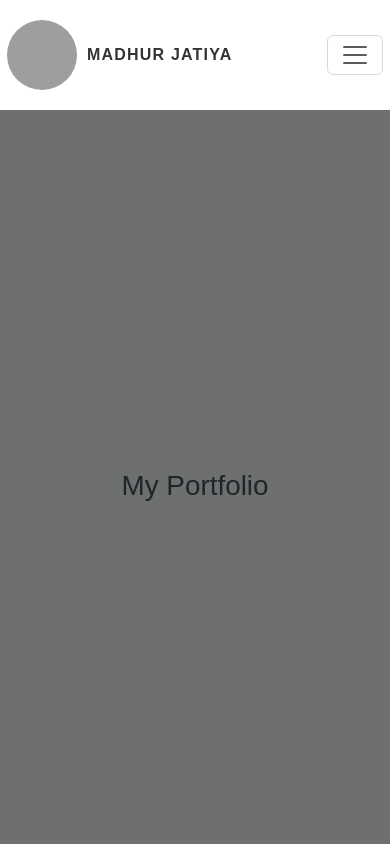
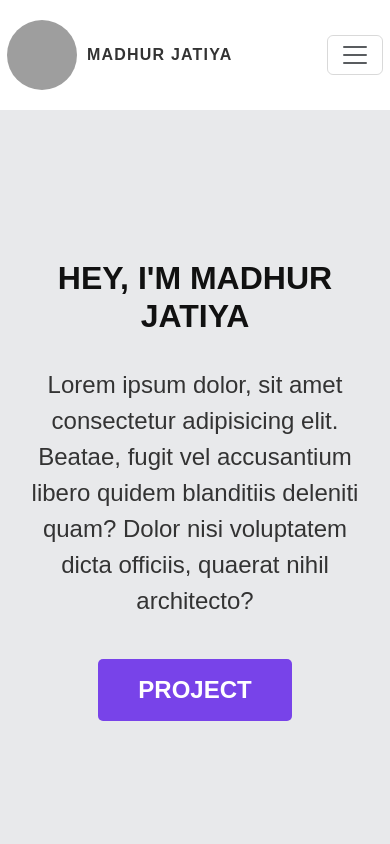
Before and after one commit to Madhur-Jatiya/My-Portfolio, a React (Vite) app: page / in a window 390 px wide. Shown: the top 844 px of the page. Built offline with nearby package versions, Linux system fonts and the light colour scheme; grey boxes are pictures that could not be loaded.

Commit message:
Implement Home page

```diff
--- a/src/App.jsx
+++ b/src/App.jsx
@@ -3,6 +3,9 @@ import Header from "./header/Header";
 import React from "react";
 import Home from "./home/Home";
 import Footer from "./footer/Footer";
+import About from "./about/About";
+import Project from "./project/Project";
+import Contact from "./contact/Contact";
 
 function App() {
   return (
@@ -11,6 +14,9 @@ function App() {
         <Header />
         <Routes>
           <Route path="/" element={<Home />} />
+          <Route path="/about" element={<About/>} />
+          <Route path="/project" element={<Project/>} />
+          <Route path="/contact" element={<Contact/>} />
         </Routes>
         <Footer />
       </Router>
--- a/src/colorsVariables.css
+++ b/src/colorsVariables.css
@@ -7,4 +7,5 @@
     --input_skill_background: #99999933;
     --header_background: White;
     --footer_background: black;
+    --skill_text: #666666;
   }
--- a/src/home/Home.css
+++ b/src/home/Home.css
@@ -1,7 +1,141 @@
 .home_container {
-    height: 90vh;
-    display: flex;
-    justify-content: center;
-    align-items: center;
-    background-color: rgb(110, 112, 112);
+  height: 90vh;
+  display: flex;
+  justify-content: center;
+  align-items: center;
+  background-color: rgb(232, 233, 235);
+  padding: 1rem;
 }
+
+.home_box h1 {
+  color: var(--title_text);
+  font-size: 4rem;
+  font-weight: bolder;
+  text-transform: uppercase;
+  text-align: center;
+  margin-bottom: 1rem;
+}
+
+.home_box p {
+  color: var(--title_description_text);
+  font-size: 1.5rem;
+  text-align: center;
+  justify-content: center;
+  align-items: center;
+  padding: 1rem 10rem;
+}
+
+.home_button {
+  display: flex;
+  justify-content: center;
+  margin-top: 1.5rem;
+}
+
+.home_button button {
+  padding: 0.75rem 3.5rem;
+  font-size: 1.3rem;
+  font-weight: bold;
+  color: #fff;
+  background-color: var(--button_color);
+  border: none;
+  border-radius: 5px;
+  cursor: pointer;
+  text-transform: uppercase;
+  transition: background-color 0.3s ease;
+}
+
+.home_button button:hover {
+  background-color: #5041a8;
+}
+
+@media (max-width: 912px) {
+  .home_box h1 {
+    font-size: 3.4rem;
+  }
+
+  .home_box p {
+    font-size: 2rem;
+    padding: 0;
+  }
+
+  .home_button button {
+    padding: 0.8rem 3rem;
+    font-size: 2rem;
+  }
+}
+
+@media (max-width: 820px) {
+  .home_box h1 {
+    font-size: 3.4rem;
+  }
+
+  .home_box p {
+    font-size: 2rem;
+    padding: 0;
+  }
+
+  .home_button button {
+    padding: 0.8rem 3rem;
+    font-size: 2rem;
+  }
+}
+
+@media (max-width: 768px) {
+  .home_container {
+    padding: 0;
+  }
+
+  .home_box h1 {
+    font-size: 3rem;
+  }
+
+  .home_box p {
+    font-size: 1.8rem;
+    padding: 1rem 3rem;
+  }
+
+  .home_button button {
+    padding: 0.8rem 3rem;
+    font-size: 2rem;
+  }
+}
+
+@media (max-width: 480px) {
+  .home_container {
+    padding: 0;
+  }
+
+  .home_box h1 {
+    font-size: 2rem;
+  }
+
+  .home_box p {
+    font-size: 1.5rem;
+    padding: 1rem 1rem;
+  }
+
+  .home_button button {
+    padding: 0.8rem 2.5rem;
+    font-size: 1.5rem;
+  }
+}
+
+@media (max-width: 375px) {
+  .home_container {
+    padding: 0;
+  }
+
+  .home_box h1 {
+    font-size: 1rem;
+  }
+
+  .home_box p {
+    font-size: 1.3rem;
+    padding: 1rem 1rem;
+  }
+
+  .home_button button {
+    padding: 0.5rem 2rem;
+    font-size: 1.2rem;
+  }
+}
--- a/src/home/Home.jsx
+++ b/src/home/Home.jsx
@@ -1,15 +1,25 @@
-import React from 'react'
-import './Home.css'
+import React from "react";
+import "./Home.css";
+import { Container } from "react-bootstrap";
 
 const Home = () => {
   return (
-    <>
-      <div className='home_container'>
-        <h1>My Portfolio</h1>
-      </div>
-    </>
+    <div className="home_container">
+      <Container>
+        <div className="home_box">
+          <h1>Hey, I'm Madhur Jatiya</h1>
+          <p>
+            Lorem ipsum dolor, sit amet consectetur adipisicing elit. Beatae,
+            fugit vel accusantium libero quidem blanditiis deleniti quam? Dolor
+            nisi voluptatem dicta officiis, quaerat nihil architecto?
+          </p>
+        </div>
+        <div className="home_button">
+          <button>project</button>
+        </div>
+      </Container>
+    </div>
+  );
+};
 
-  )
-}
-
-export default Home
+export default Home;
```
Also changed, not shown: public/assets/project.jpeg (added).
